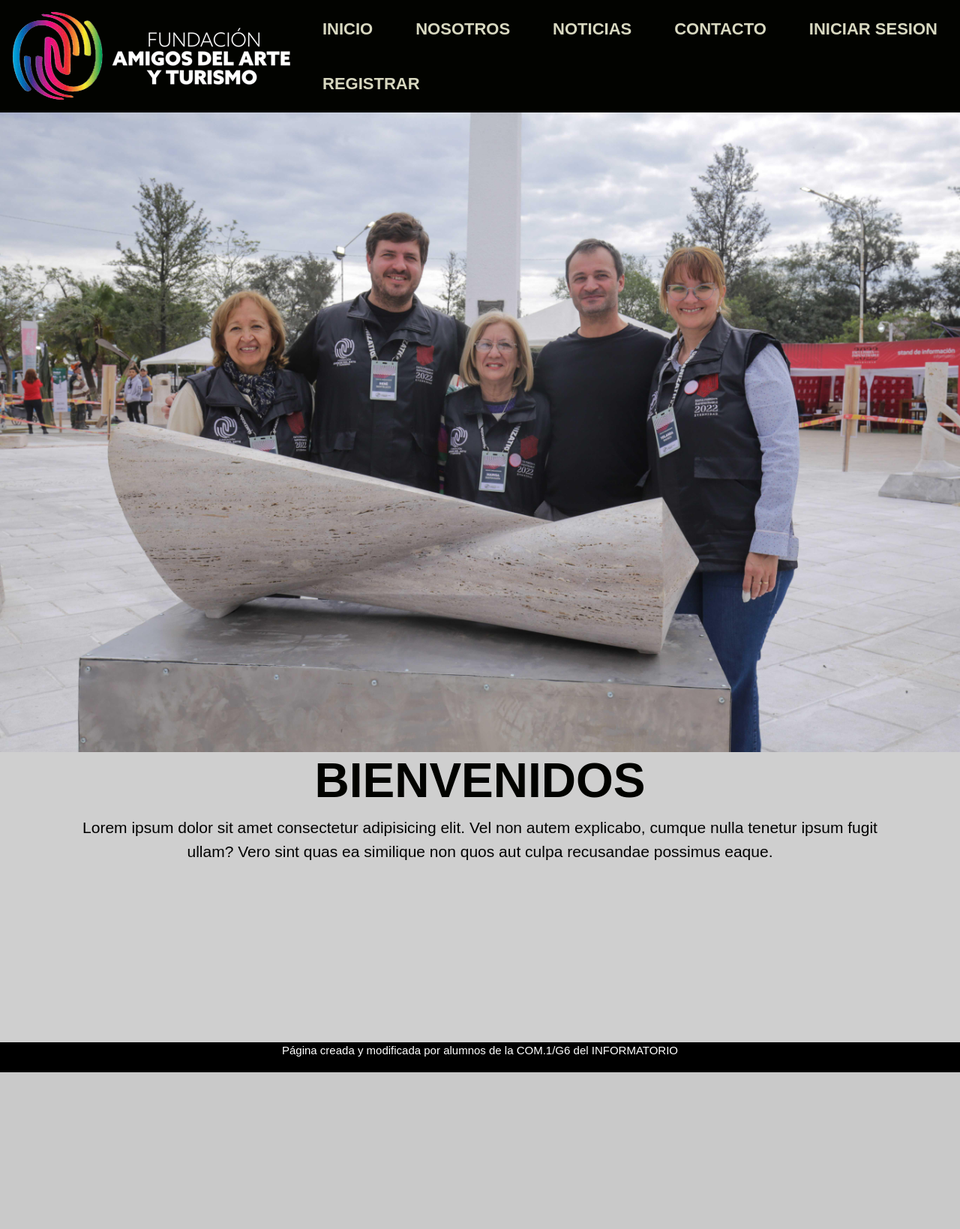
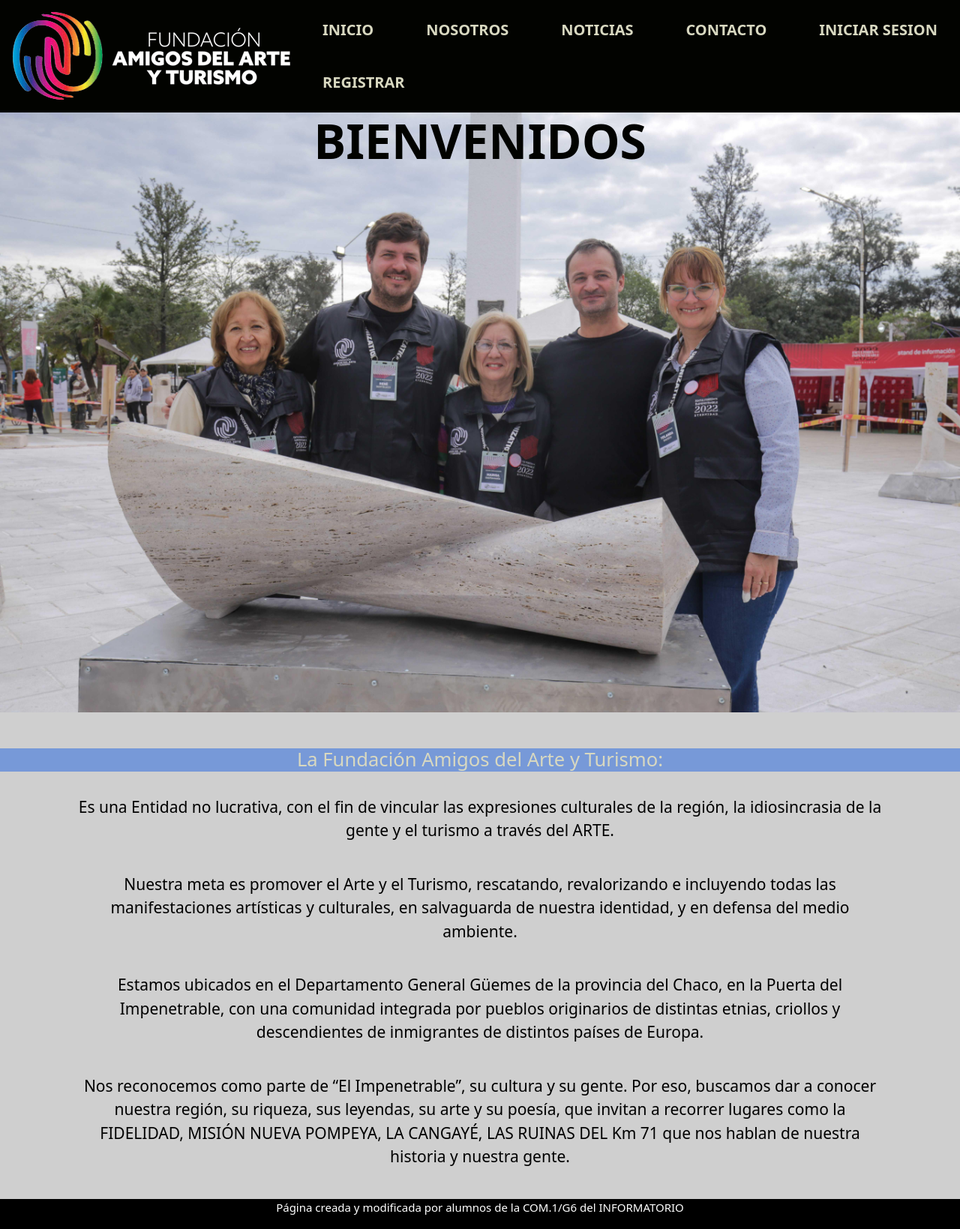
Before and after one commit to NahuelSanchez5/Fundaci-n-Amigos-del-Arte, a Django app: page / in a window 1280 px wide. Shown: the whole page at 75% size. Before the commit the page ends 1430 px from the top, so only its background shows below. Run offline with Django 3.2, Linux system fonts and the light colour scheme.

Commit message:
ultimos cambios vane dalmiro y otro chico

```diff
--- a/blog/blog/settings/base.py
+++ b/blog/blog/settings/base.py
@@ -90,7 +90,7 @@ WSGI_APPLICATION = 'blog.wsgi.application'
 
 # Password validation
 # https://docs.djangoproject.com/en/3.2/ref/settings/#auth-password-validators
-
+'''
 AUTH_PASSWORD_VALIDATORS = [
     {
         'NAME': 'django.contrib.auth.password_validation.UserAttributeSimilarityValidator',
@@ -105,7 +105,7 @@ AUTH_PASSWORD_VALIDATORS = [
         'NAME': 'django.contrib.auth.password_validation.NumericPasswordValidator',
     },
 ]
-
+'''
 
 # Internationalization
 # https://docs.djangoproject.com/en/3.2/topics/i18n/
--- a/blog/static/css/main.css
+++ b/blog/static/css/main.css
@@ -9,14 +9,14 @@
 /* ES EL BODY DE TODO EL PROYECTO */
 body {
     text-align: center;
-    font-family: sans-serif;
+    font-family:system-ui, -apple-system, BlinkMacSystemFont, 'Segoe UI', Roboto, Oxygen, Ubuntu, Cantarell, 'Open Sans', 'Helvetica Neue', sans-serif;
     background-color: rgb(207, 207, 207);
 }
 
 .head {
     display: flex;
     align-items: center;
-    justify-content: space-between;
+    justify-content: space-between  ;
     height: 150px;
     background: #020300;
     width: 100%;
@@ -45,12 +45,13 @@ body {
     color: #d8d8c0;
     text-decoration: none;
     text-transform: uppercase;
-    font-size: 22px;
+    font-size: 20px;
     font-weight: bolder;
 }
 
 .navbar a:hover {
-    background: #9f8d8d;
+    background: rgb(119, 153, 216);
+    border-radius: 20px;
 }
 
 .header {
@@ -160,7 +161,7 @@ footer {
 .galerias {
     padding: 3vw;
     margin: 2vw;
-    background-color: #73afb8;
+    background-color:rgb(119, 153, 216);
     display: flex;
     justify-content: center;
     border-radius: 30px;
@@ -198,7 +199,7 @@ section .galeria:hover {
 }
 
 .integrante {
-    background-color: #1693a5;
+    background-color:rgb(119, 153, 216);
     color: #d8d8c0;
     margin-bottom: none;
 }
@@ -249,3 +250,20 @@ h2 {
 h3{
     color: black;
 }
+.foto-portada{
+    background-image: url(../img/header.jpg);
+    background-repeat: no-repeat;
+    background-size: cover;
+    height: 800px;
+}
+.contacto-texto2 {
+    background-color:rgb(119, 153, 216);
+    font-size: 1.5vw;
+    color: #d8d8c0;
+}
+.texto-secundario-contacto {
+    font-size: 1.7vw;
+}
+strong {
+    color: rgb(119, 153, 216);
+}
--- a/blog/templates/base.html
+++ b/blog/templates/base.html
@@ -8,7 +8,7 @@
 
     <title> Amigos del Arte | {% block titulo %}{% endblock titulo %}</title>
     <link rel="shortcut icon" href="{% static 'img/logo2.png' %}"/>
-
+    <enlace href= 'https://fonts.googleapis.com/css?family=Roboto'rel='main.css'/>
 
     <link href="https://cdn.jsdelivr.net/npm/bootstrap@5.2.3/dist/css/bootstrap.min.css" rel="stylesheet" integrity="sha384-rbsA2VBKQhggwzxH7pPCaAqO46MgnOM80zW1RWuH61DGLwZJEdK2Kadq2F9CUG65" crossorigin="anonymous">
     <link rel="stylesheet" type="text/css" href="{% static 'css/main.css' %}">
@@ -31,13 +31,11 @@
                 <a href="{% url 'contacto' %}">Contacto</a>
 
                 {% if user.is_authenticated %}
-                <strong>Bienvenido {{user.username}}</strong>
-                <a href="{% url 'logout' %}">CERRAR SESION</a>
-
+                    <strong>Bienvenido {{user.username}}</strong>
+                    <a href="{% url 'logout' %}">CERRAR SESION</a>
                 {% else %}
-
-                <a href="{% url 'login' %}">INICIAR SESION</a>
-                <a href="{% url 'usuarios:registro' %}">Registrar</a>
+                    <a href="{% url 'login' %}">INICIAR SESION</a>
+                    <a href="{% url 'usuarios:registro' %}">Registrar</a>
 
                 {% endif %}
             </nav>
--- a/blog/templates/t_home.html
+++ b/blog/templates/t_home.html
@@ -6,16 +6,37 @@
 {% block contenido %}
 <body>
   <header>
-    <img src="{% static 'img/header.jpg' %}"  alt="foto_fundacion" class="foto">
+    <section class="foto-portada">
+      <h1 class="title">BIENVENIDOS</h1>
+    </section>
   </header>
-</body>
-  <h2 class="title">BIENVENIDOS</h2>
+  <br>
+  <br>
+  <article class="integrante">
+    <h2>La Fundación Amigos del Arte y Turismo:</h2>
+  </article>
+  <br>
     <p>
-      Lorem ipsum dolor sit amet consectetur adipisicing elit. Vel non autem explicabo, cumque nulla tenetur ipsum fugit ullam? Vero sint quas ea similique non quos aut culpa recusandae possimus eaque.
+      Es una Entidad no lucrativa, con el fin de vincular las expresiones culturales de la región,
+      la idiosincrasia de la gente y el turismo a través del ARTE.
     </p>
     <p>
-      <iframe src="" frameborder="0"></iframe>
+      Nuestra meta es promover el Arte y el Turismo, rescatando, revalorizando e incluyendo todas las manifestaciones artísticas y
+      culturales, en salvaguarda de nuestra identidad, y en defensa del medio ambiente.
     </p>
+    <p>
+      Estamos ubicados en el Departamento General Güemes de la provincia del Chaco, en la Puerta del Impenetrable, con una comunidad
+      integrada por pueblos originarios de distintas etnias, criollos y descendientes de inmigrantes de distintos países de Europa.
+    </p>
+    <p>
+      Nos reconocemos como parte de “El Impenetrable”, su cultura y su gente. Por eso, buscamos dar a conocer nuestra región, su
+      riqueza, sus leyendas, su arte y su poesía, que invitan a recorrer lugares como la FIDELIDAD, MISIÓN NUEVA POMPEYA, LA CANGAYÉ,
+      LAS RUINAS DEL Km 71 que nos hablan de nuestra historia y nuestra gente.
+    </p>
+</body>
+
 {% endblock contenido %}
 
-<p> lor</p>
+
+
+<!--<img src="{% static 'img/header.jpg' %}"  alt="foto_fundacion" class="foto"> -->
--- a/blog/templates/t_nosotros.html
+++ b/blog/templates/t_nosotros.html
@@ -28,9 +28,6 @@
       </ul>
     </p>
     <p>La Fundación Amigos del Arte y Turismo, con Personería Jurídica Nº452/14 es una Entidad no lucrativa, con el fin de vincular las expresiones culturales de la región, la idiosincrasia de la gente y el turismo a través del ARTE.
-      Nuestra meta es promover el Arte y el Turismo, rescatando, revalorizando e incluyendo todas las manifestaciones artísticas y culturales, en salvaguarda de nuestra identidad, y en defensa del medio ambiente.
-      Geográficamente ubicados en el Departamento General Güemes de la provincia del Chaco, en la Puerta del Impenetrable, con una comunidad integrada por pueblos originarios de distintas etnias, criollos y descendientes de inmigrantes de distintos países de Europa.
-      Nos reconocemos como parte de “El Impenetrable”, su cultura y su gente. Por eso, buscamos dar a conocer nuestra región, su riqueza, sus leyendas, su arte y su poesía, que invitan a recorrer lugares como la FIDELIDAD, MISIÓN NUEVA POMPEYA, LA CANGAYÉ, LAS RUINAS DEL Km 71 que nos hablan de nuestra historia y nuestra gente.
     </p>
   </article>
   </section>
@@ -95,7 +92,7 @@
   <section class="galerias">
 
     <article class="galeria">
-      <img src="{% static 'img/presidente.jpg' %}" alt="foto_presidente">
+      <img src="{% static 'img/presidente.jpg' %}" alt="foto_presidente" >
       <p class="nombre">Presidente: DG. Rene Bertolucci</p>
     </article>
 
--- a/blog/templates/usuarios/registro.html
+++ b/blog/templates/usuarios/registro.html
@@ -11,7 +11,7 @@
       <div class="container">
         <div class="row mt-3">
           <div class="col-md-9 mx-auto mb-5">
-            <form action="" class="post">{% csrf_token %}
+            <form action="" method="post">{% csrf_token %}
               <h3 class="title">Registro</h3>
               {{form.as_p}}
               <p><input type="submit" class="btn btn-primary btn-block" value="Confirmar"></p>
@@ -22,4 +22,6 @@
     </main>
   </section>
 </body>
+<br>
+<br>
 {% endblock contenido %}
```
Also changed, not shown: blog/templates/t_contacto.html (+5 -5 lines), blog/templates/usuarios/login.html (+5 -3 lines), blog/blog/db.sqlite3.
